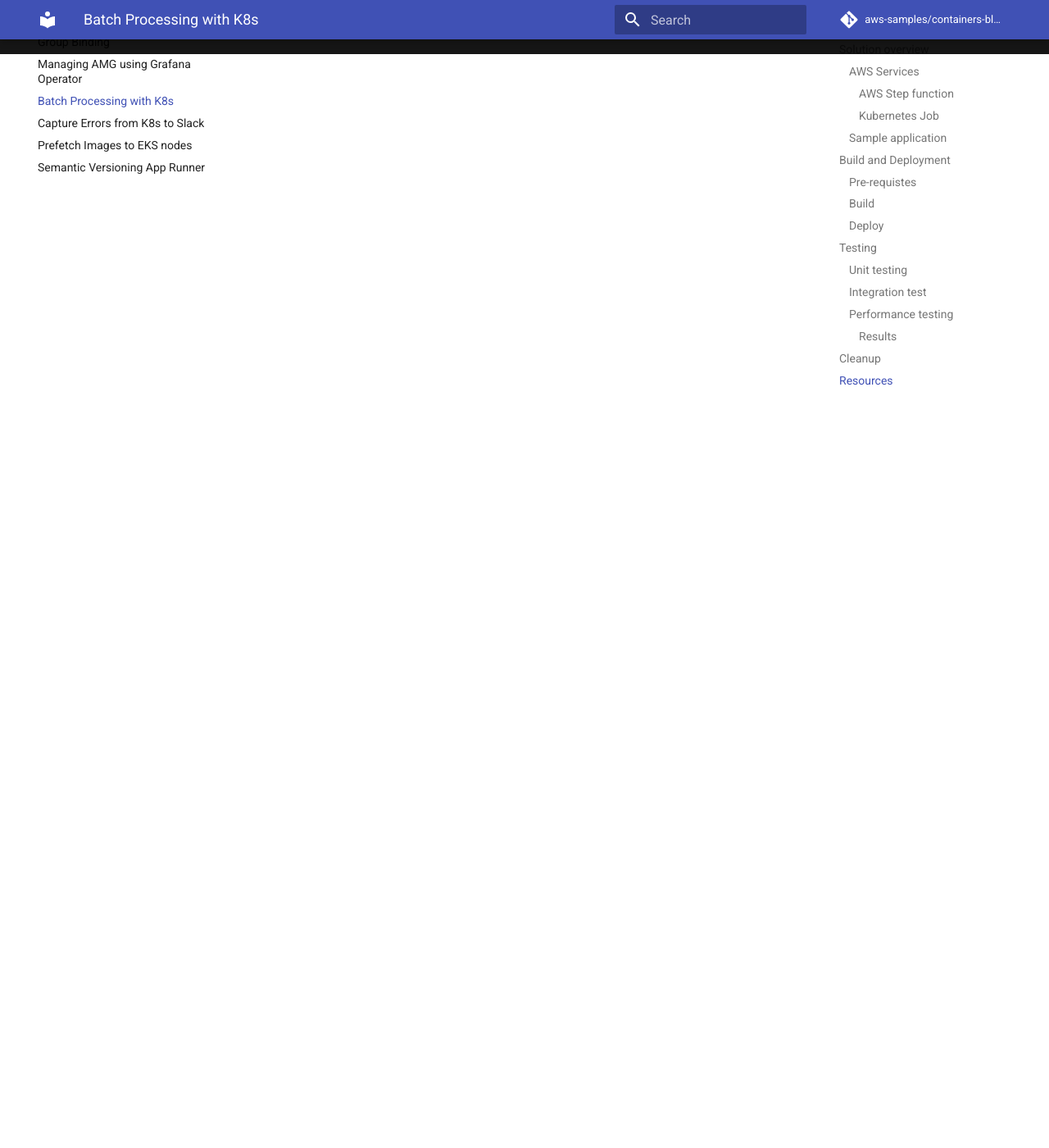
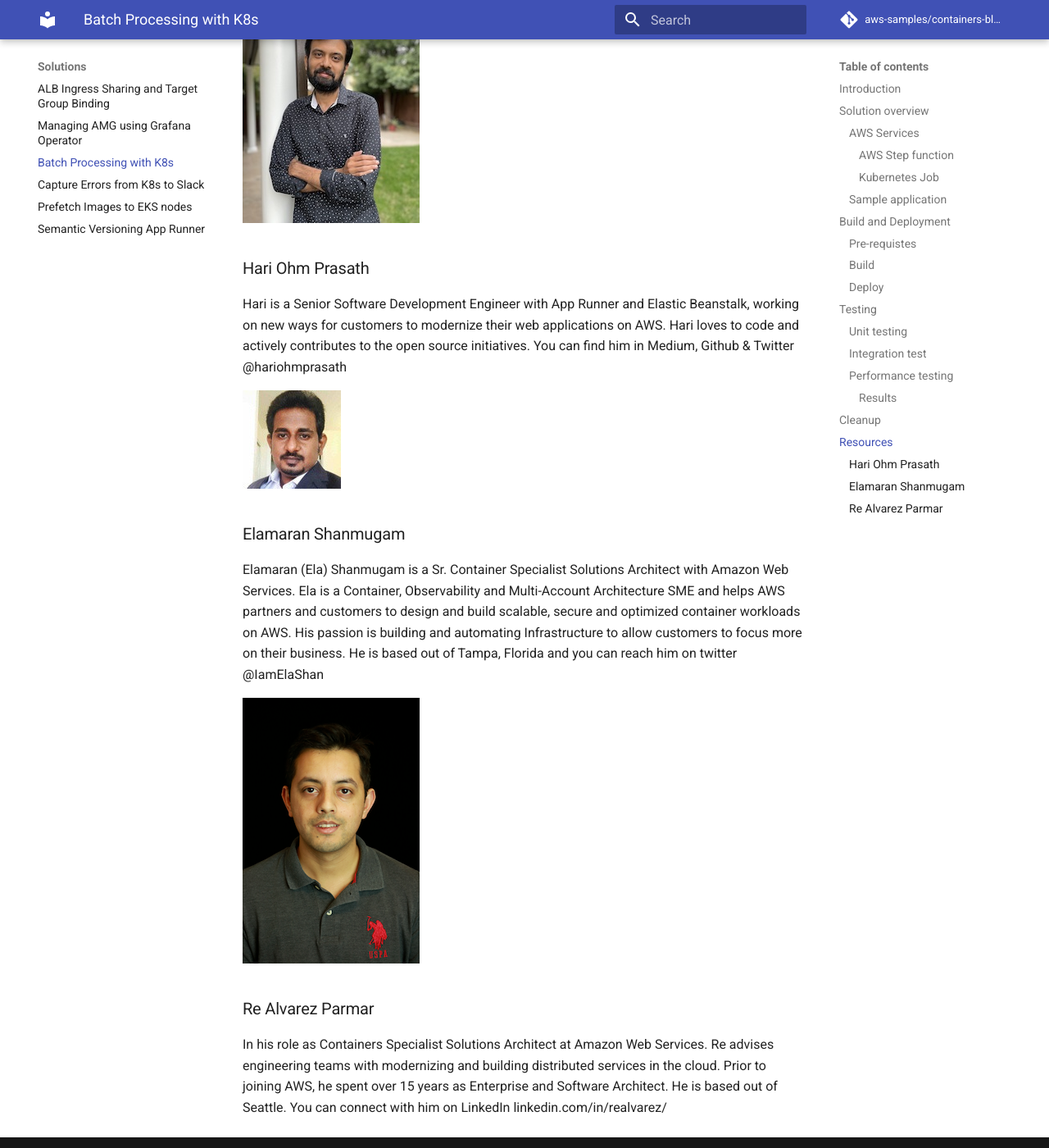
Before and after one commit to aws-samples/containers-blog-maelstrom, an MkDocs documentation site: the page built from docs/batch-processing-with-k8s.md, in a window 1280 px wide and 1400 px high, scrolled down 10919 px. Shown: the whole window at 82% size. Built offline with MkDocs 1.6.1 and Material for MkDocs 9.7.7, drawn with Linux system fonts in a browser that asks for light colours; comment, search, counter and statistics services are not loaded.

Commit message:
Fixing Markdowns

```diff
--- a/docs/batch-processing-with-k8s.md
+++ b/docs/batch-processing-with-k8s.md
@@ -289,3 +289,22 @@
 * [CSI Driver EFS](https://docs.aws.amazon.com/eks/latest/userguide/efs-csi.html)
 * [Unix split command](https://kb.iu.edu/d/afar)
 * [Redis set commands](https://redis.io/commands/set)
+
+
+![Hari](images/Hari.jpg)
+
+### Hari Ohm Prasath
+
+Hari is a Senior Software Development Engineer with App Runner and Elastic Beanstalk, working on new ways for customers to modernize their web applications on AWS. Hari loves to code and actively contributes to the open source initiatives. You can find him in Medium, Github & Twitter @hariohmprasath
+
+![Ela](images/Ela.jpg)
+
+### Elamaran Shanmugam
+
+Elamaran (Ela) Shanmugam is a Sr. Container Specialist Solutions Architect with Amazon Web Services. Ela is a Container, Observability and Multi-Account Architecture SME and helps AWS partners and customers to design and build scalable, secure and optimized container workloads on AWS. His passion is building and automating Infrastructure to allow customers to focus more on their business. He is based out of Tampa, Florida and you can reach him on twitter @IamElaShan
+
+![Re](images/Re.jpg)
+
+### Re Alvarez Parmar
+
+In his role as Containers Specialist Solutions Architect at Amazon Web Services. Re advises engineering teams with modernizing and building distributed services in the cloud. Prior to joining AWS, he spent over 15 years as Enterprise and Software Architect. He is based out of Seattle. You can connect with him on LinkedIn linkedin.com/in/realvarez/
```
Also changed, not shown: docs/images/Hari.jpg.
